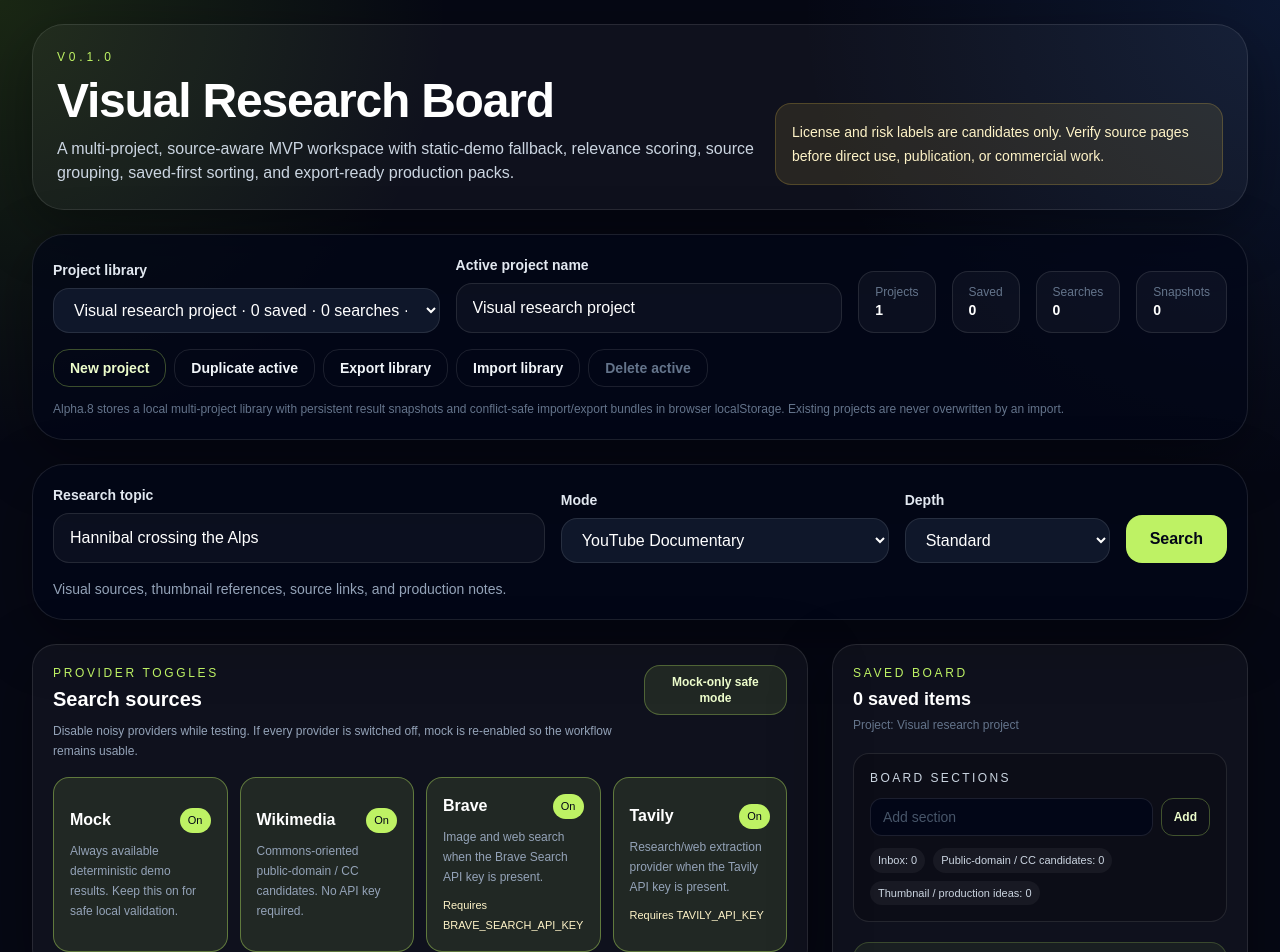
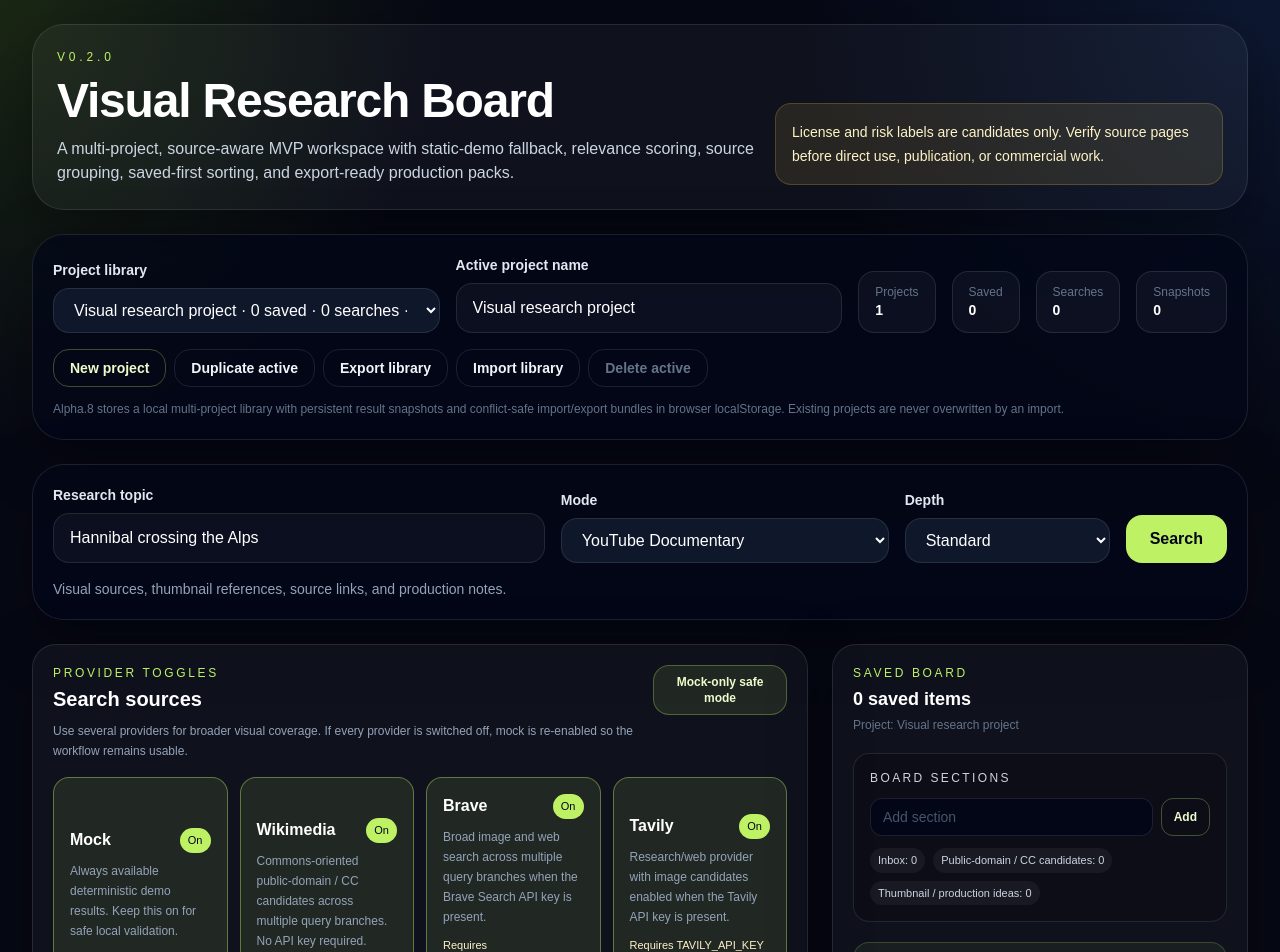
Before and after one commit to hiimOmagh/visual-research-board, a Next.js app: page / in a window 1280 px wide. Shown: the top 952 px of the page. Built offline with nearby package versions, Linux system fonts and the light colour scheme.

Commit message:
Add files via upload

```diff
--- a/src/components/search/ProviderHealthPanel.tsx
+++ b/src/components/search/ProviderHealthPanel.tsx
@@ -39,7 +39,7 @@ export function ProviderHealthPanel({ health }: { health: ProviderHealth[] }) {
           <p className="text-xs uppercase tracking-[0.22em] text-lime-300">Provider health</p>
           <h2 className="mt-1 text-xl font-bold text-white">Search adapters</h2>
         </div>
-        <p className="text-xs text-slate-400">Alpha.9 records endpoint samples, missing keys, typed counts, and provider-specific failures.</p>
+        <p className="text-xs text-slate-400">Broad retrieval records endpoint samples, missing keys, typed counts, query breadth, and provider-specific failures.</p>
       </div>
       <div className="mt-4 grid gap-3 sm:grid-cols-2 xl:grid-cols-4">
         {health.map((item) => (
--- a/src/components/search/ProviderTogglePanel.tsx
+++ b/src/components/search/ProviderTogglePanel.tsx
@@ -5,9 +5,9 @@ import { SEARCH_PROVIDERS } from "@/types/research";
 
 const providerCopy: Record<SearchProviderName, { label: string; description: string; env?: string }> = {
   mock: { label: "Mock", description: "Always available deterministic demo results. Keep this on for safe local validation." },
-  wikimedia: { label: "Wikimedia", description: "Commons-oriented public-domain / CC candidates. No API key required." },
-  brave: { label: "Brave", description: "Image and web search when the Brave Search API key is present.", env: "BRAVE_SEARCH_API_KEY" },
-  tavily: { label: "Tavily", description: "Research/web extraction provider when the Tavily API key is present.", env: "TAVILY_API_KEY" }
+  wikimedia: { label: "Wikimedia", description: "Commons-oriented public-domain / CC candidates across multiple query branches. No API key required." },
+  brave: { label: "Brave", description: "Broad image and web search across multiple query branches when the Brave Search API key is present.", env: "BRAVE_SEARCH_API_KEY" },
+  tavily: { label: "Tavily", description: "Research/web provider with image candidates enabled when the Tavily API key is present.", env: "TAVILY_API_KEY" }
 };
 
 interface ProviderTogglePanelProps { toggles: ProviderToggleMap; onChange: (next: ProviderToggleMap) => void; }
@@ -25,7 +25,7 @@ export function ProviderTogglePanel({ toggles, onChange }: ProviderTogglePanelPr
         <div>
           <p className="text-xs uppercase tracking-[0.22em] text-lime-300">Provider toggles</p>
           <h2 className="mt-1 text-xl font-bold text-white">Search sources</h2>
-          <p className="mt-2 text-xs leading-5 text-slate-400">Disable noisy providers while testing. If every provider is switched off, mock is re-enabled so the workflow remains usable.</p>
+          <p className="mt-2 text-xs leading-5 text-slate-400">Use several providers for broader visual coverage. If every provider is switched off, mock is re-enabled so the workflow remains usable.</p>
         </div>
         <button type="button" onClick={enableMockOnly} className="rounded-2xl border border-lime-300/30 bg-lime-300/10 px-4 py-2 text-xs font-semibold text-lime-100 transition hover:border-lime-300/60 focus-visible:outline-none focus-visible:ring-2 focus-visible:ring-lime-300/60">Mock-only safe mode</button>
       </div>
--- a/src/components/search/SearchPanel.tsx
+++ b/src/components/search/SearchPanel.tsx
@@ -267,7 +267,7 @@ export function SearchPanel() {
   };
 
   const exportLibrary = () => {
-    downloadTextFile("visual-research-board-library-v0.1.0.json", createProjectLibraryExport(library), "application/json");
+    downloadTextFile("visual-research-board-library-v0.2.0.json", createProjectLibraryExport(library), "application/json");
   };
 
   const importLibraryFile = async (file: File) => {
@@ -300,7 +300,7 @@ export function SearchPanel() {
       <header className="mb-6 rounded-[2rem] border border-white/10 bg-white/[0.04] p-6 shadow-soft">
         <div className="flex flex-col gap-5 lg:flex-row lg:items-end lg:justify-between">
           <div className="max-w-3xl">
-            <p className="text-xs uppercase tracking-[0.32em] text-lime-300">v0.1.0</p>
+            <p className="text-xs uppercase tracking-[0.32em] text-lime-300">v0.2.0</p>
             <h1 className="mt-3 text-3xl font-black tracking-tight text-white sm:text-5xl">
               Visual Research Board
             </h1>
```
